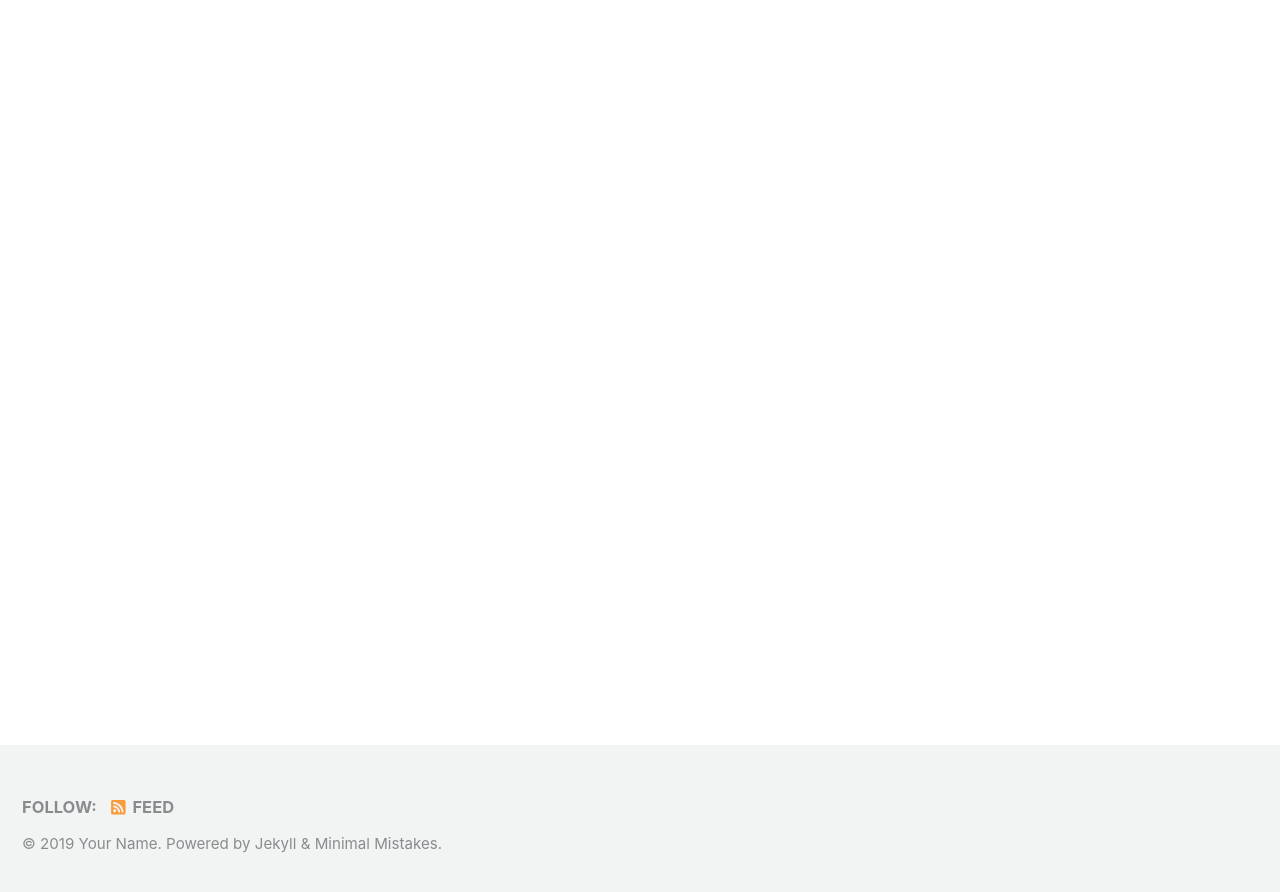
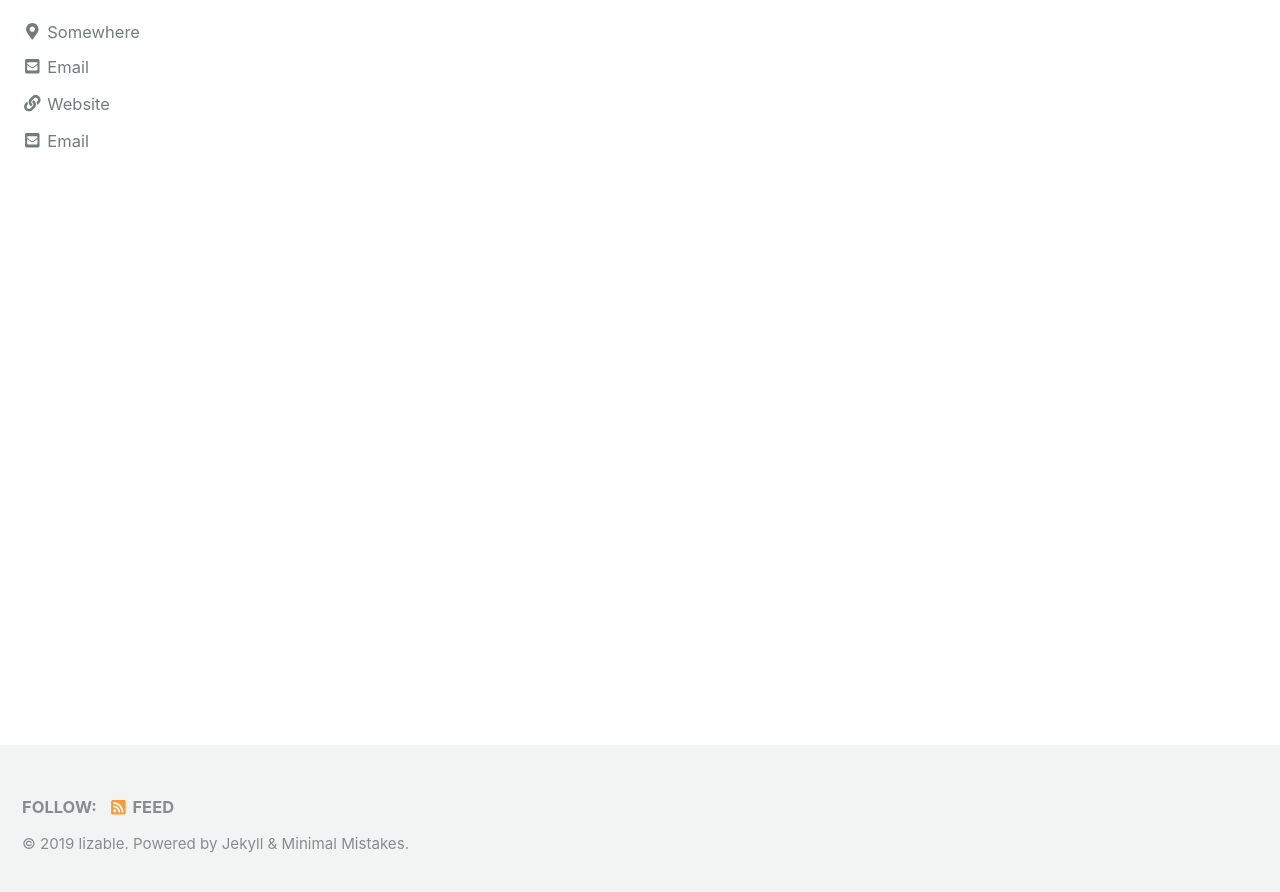
Before and after one commit to lizable/lizable.github.io, a Jekyll site: the page built from index.html, in a window 1280 px wide and 900 px high, scrolled down 222 px. Shown: the top 892 px of the window. Built offline with Jekyll 4.4.1, drawn with Linux system fonts in a browser that asks for light colours; cached includes are drawn as plain includes; nearby versions of some CDN libraries; the list of posts is cut into pages by our own code; some of the changed text lies outside the part shown.

Commit message:
configure title

```diff
--- a/_config.yml
+++ b/_config.yml
@@ -16,12 +16,12 @@ minimal_mistakes_skin    : "default" # "air", "aqua", "contrast", "dark", "dirt"
 
 # Site Settings
 locale                   : "en-US"
-title                    : "Site Title"
+title                    : "lizable dev Blog"
 title_separator          : "-"
-name                     : "Your Name"
-description              : "An amazing website."
-url                      : # the base hostname & protocol for your site e.g. "https://mmistakes.github.io"
-baseurl                  : # the subpath of your site, e.g. "/blog"
+name                     : "lizable"
+description              : "dev Blog by lizable"
+url                      : "https://lizable.github.io" # the base hostname & protocol for your site e.g. "https://mmistakes.github.io"
+baseurl                  : "/blog" # the subpath of your site, e.g. "/blog"
 repository               : # GitHub username/repo-name e.g. "mmistakes/minimal-mistakes"
 teaser                   : # path of fallback teaser image, e.g. "/assets/images/500x300.png"
 logo                     : # path of logo image to display in the masthead, e.g. "/assets/images/88x88.png"
@@ -106,18 +106,18 @@ analytics:
 
 # Site Author
 author:
-  name             : "Your Name"
+  name             : "lizable"
   avatar           : # path of avatar image, e.g. "/assets/images/bio-photo.jpg"
-  bio              : "I am an amazing person."
+  bio              : "Art challenges technology, and technology inspires art. - John Lasseter"
   location         : "Somewhere"
-  email            :
+  email            : "lizable.me@gmail.com"
   links:
     - label: "Email"
       icon: "fas fa-fw fa-envelope-square"
-      # url: mailto:your.name@email.com
+      url: mailto:lizable.me@gmail.com
     - label: "Website"
       icon: "fas fa-fw fa-link"
-      # url: "https://your-website.com"
+      url: "https://lizable.github.io"
     - label: "Twitter"
       icon: "fab fa-fw fa-twitter-square"
       # url: "https://twitter.com/"
@@ -141,7 +141,7 @@ footer:
       icon: "fab fa-fw fa-facebook-square"
       # url:
     - label: "GitHub"
-      icon: "fab fa-fw fa-github"
+      icon: "https://github.com/lizable/lizable.github.io/"
       # url:
     - label: "GitLab"
       icon: "fab fa-fw fa-gitlab"
```
